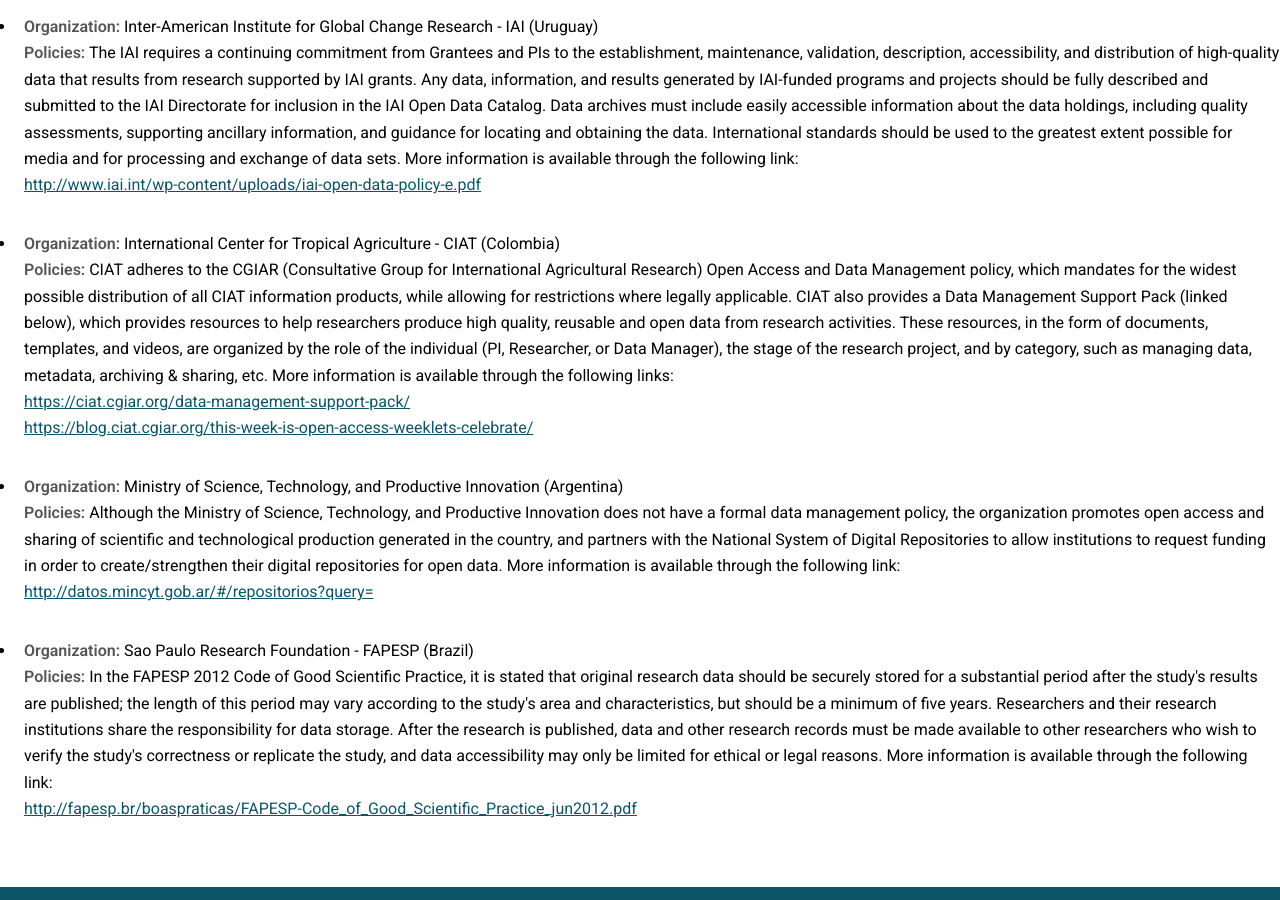
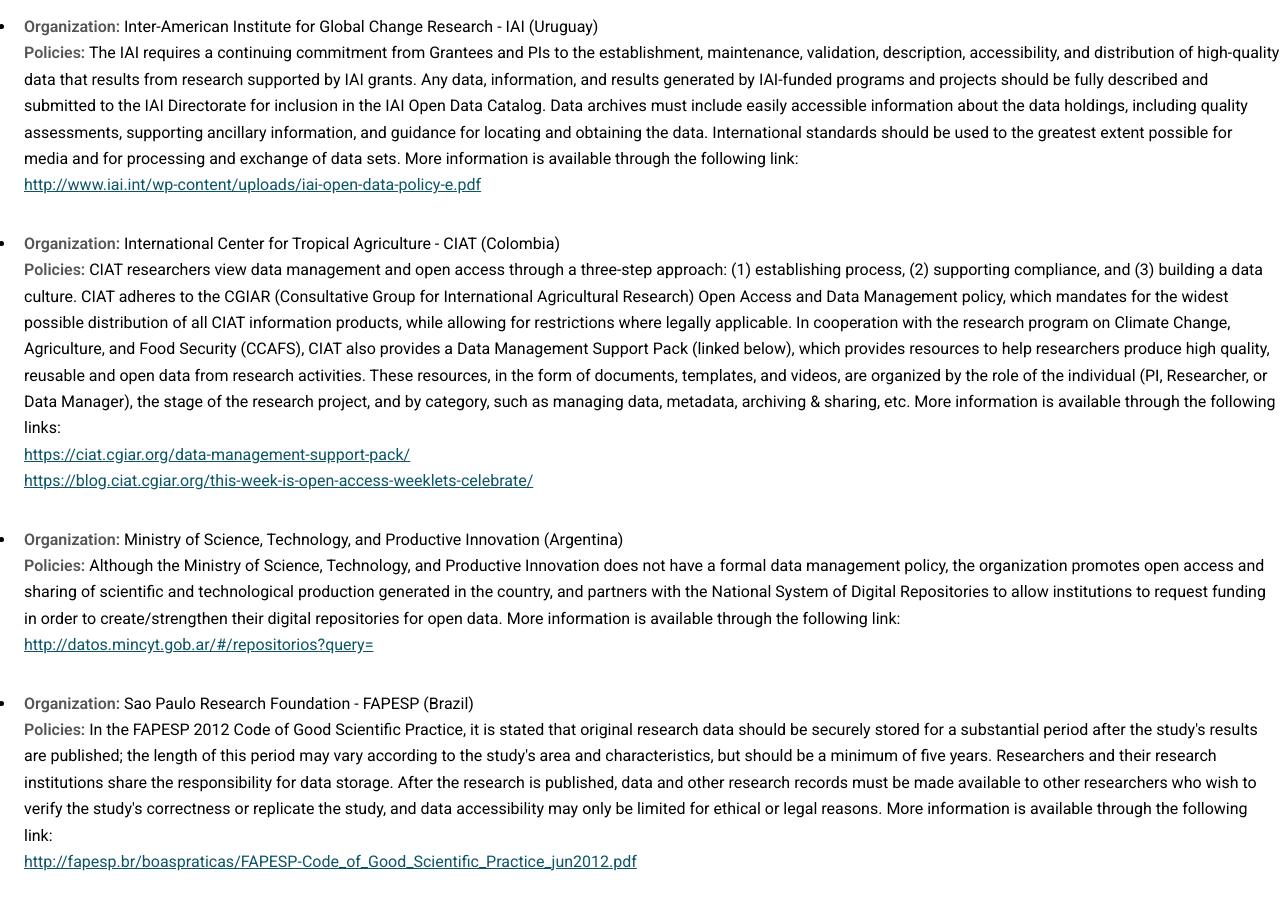
Before and after one commit to bfe-inf/toolkit, a Jekyll site: the page built from bp&s-southamerica.html, in a window 1280 px wide and 900 px high, scrolled down 573 px. Built offline with Jekyll 4.4.1, drawn with Linux system fonts in a browser that asks for light colours.

Commit message:
Update bp&s-southamerica.html

```diff
--- a/bp&s-southamerica.html
+++ b/bp&s-southamerica.html
@@ -63,7 +63,7 @@
       					</ul>
 					<ul>
 	     					<li> <strong>Organization:</strong> International Center for Tropical Agriculture - CIAT (Colombia) <br/>
-		   				<strong>Policies:</strong> CIAT adheres to the CGIAR (Consultative Group for International Agricultural Research) Open Access and Data Management policy, which mandates for the widest possible distribution of all CIAT information products, while allowing for restrictions where legally applicable. CIAT also provides a Data Management Support Pack (linked below), which provides resources to help researchers produce high quality, reusable and open data from research activities. These resources, in the form of documents, templates, and videos, are organized by the role of the individual (PI, Researcher, or Data Manager), the stage of the research project, and by category, such as managing data, metadata, archiving & sharing, etc.
+		   				<strong>Policies:</strong> CIAT researchers view data management and open access through a three-step approach: (1) establishing process, (2) supporting compliance, and (3) building a data culture. CIAT adheres to the CGIAR (Consultative Group for International Agricultural Research) Open Access and Data Management policy, which mandates for the widest possible distribution of all CIAT information products, while allowing for restrictions where legally applicable. In cooperation with the research program on Climate Change, Agriculture, and Food Security (CCAFS), CIAT also provides a Data Management Support Pack (linked below), which provides resources to help researchers produce high quality, reusable and open data from research activities. These resources, in the form of documents, templates, and videos, are organized by the role of the individual (PI, Researcher, or Data Manager), the stage of the research project, and by category, such as managing data, metadata, archiving & sharing, etc.
 						More information is available through the following links:   <br/>
 						<a href="https://ciat.cgiar.org/data-management-support-pack/" target="_blank">https://ciat.cgiar.org/data-management-support-pack/</a><br/>
 						<a href="https://blog.ciat.cgiar.org/this-week-is-open-access-weeklets-celebrate/" target="_blank">https://blog.ciat.cgiar.org/this-week-is-open-access-weeklets-celebrate/</a></li>
```
